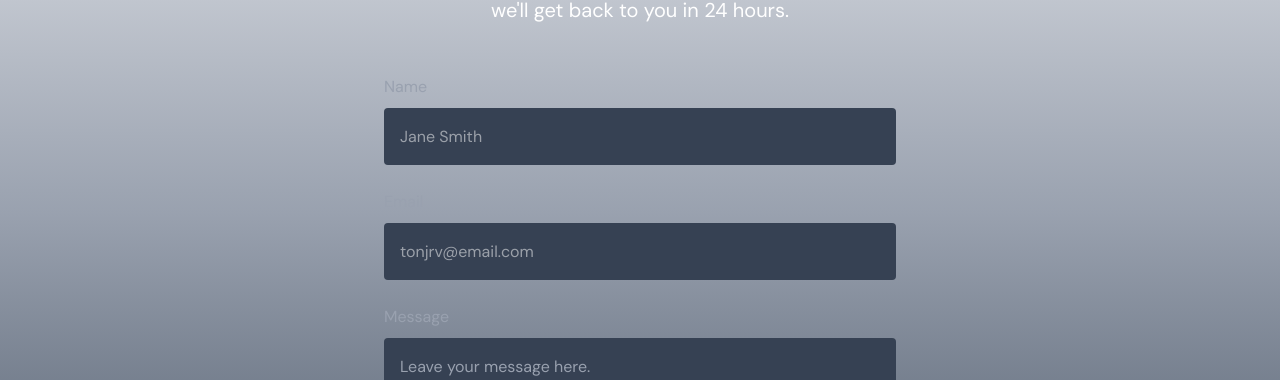
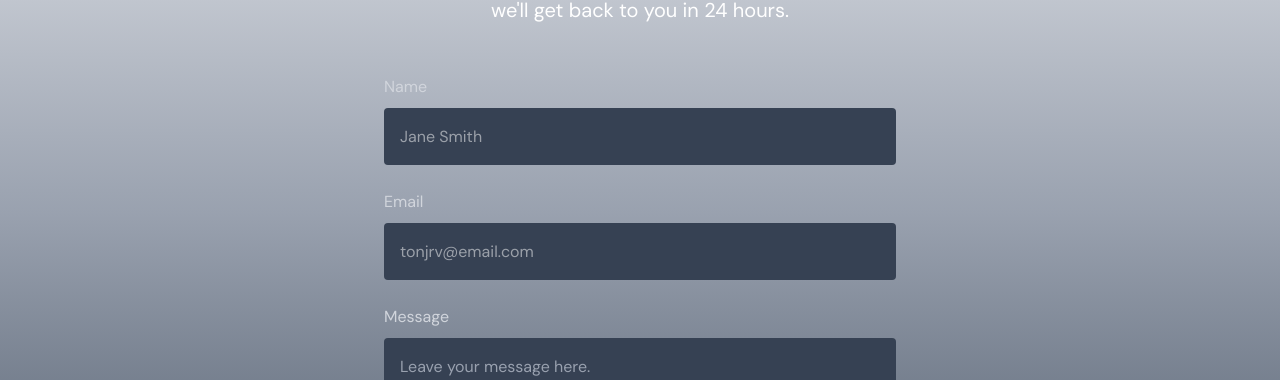
Before and after one commit to naveentnaik/sport-news, a React (Vite) app: page / in a window 1280 px wide. Shown: the part 3594-3974 px from the top of the page. Built offline with nearby package versions, Linux system fonts and the light colour scheme.

Commit message:
style: update label colors in ContactForm for improved contrast and readability

```diff
--- a/src/components/ContactForm.jsx
+++ b/src/components/ContactForm.jsx
@@ -72,7 +72,7 @@
 
       <form onSubmit={handleSubmit} className="w-full max-w-lg">
         <div className="mb-6">
-          <label htmlFor="name" className="block text-gray-400 mb-2">
+          <label htmlFor="name" className="block text-gray-300 mb-2">
             {t("form.name")}
           </label>
           <input
@@ -94,7 +94,7 @@
         </div>
 
         <div className="mb-6">
-          <label htmlFor="email" className="block text-gray-400 mb-2">
+          <label htmlFor="email" className="block text-gray-300 mb-2">
             {t("form.email")}
           </label>
           <input
@@ -116,7 +116,7 @@
         </div>
 
         <div className="mb-6">
-          <label htmlFor="message" className="block text-gray-400 mb-2">
+          <label htmlFor="message" className="block text-gray-300 mb-2">
             {t("form.message")}
           </label>
           <textarea
```
